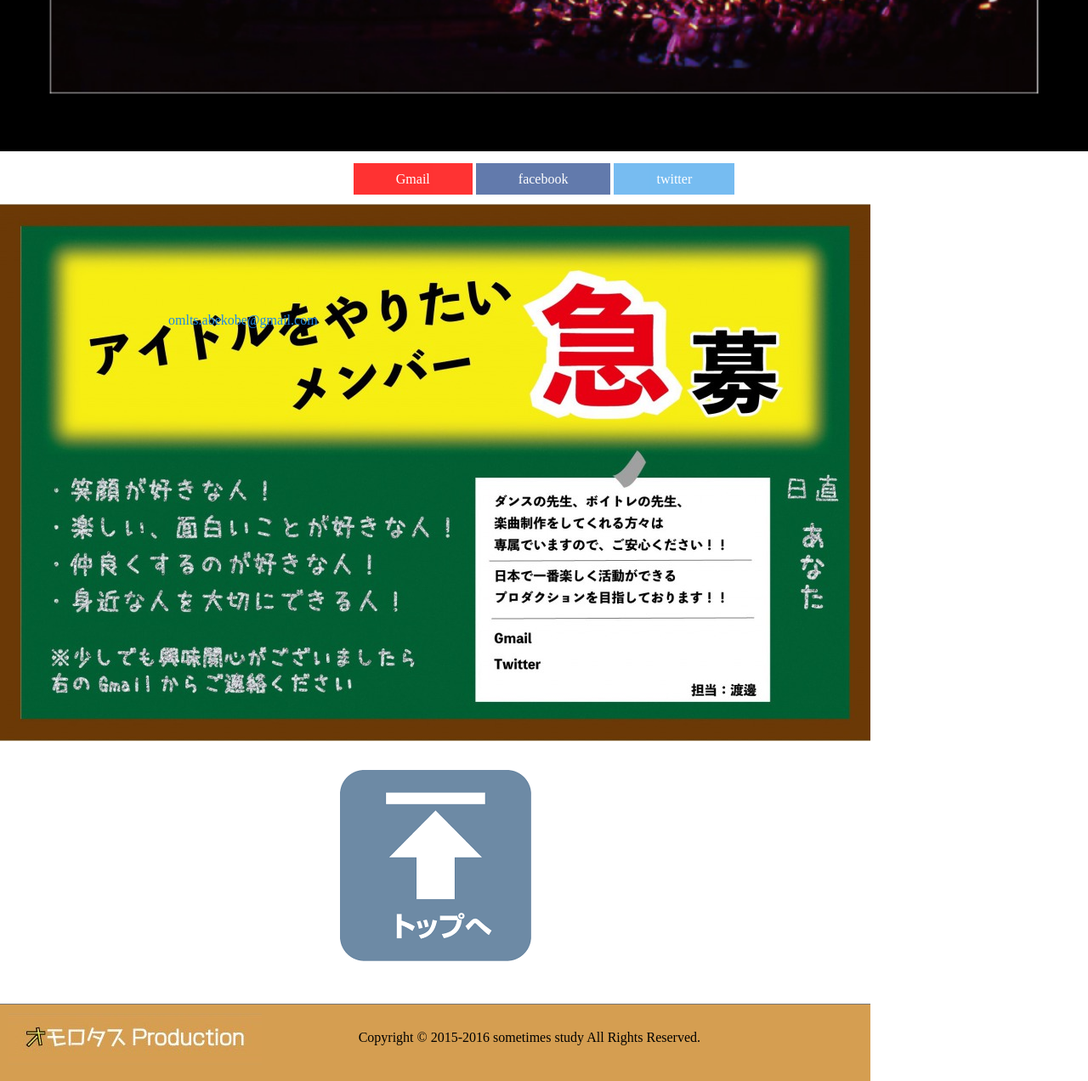
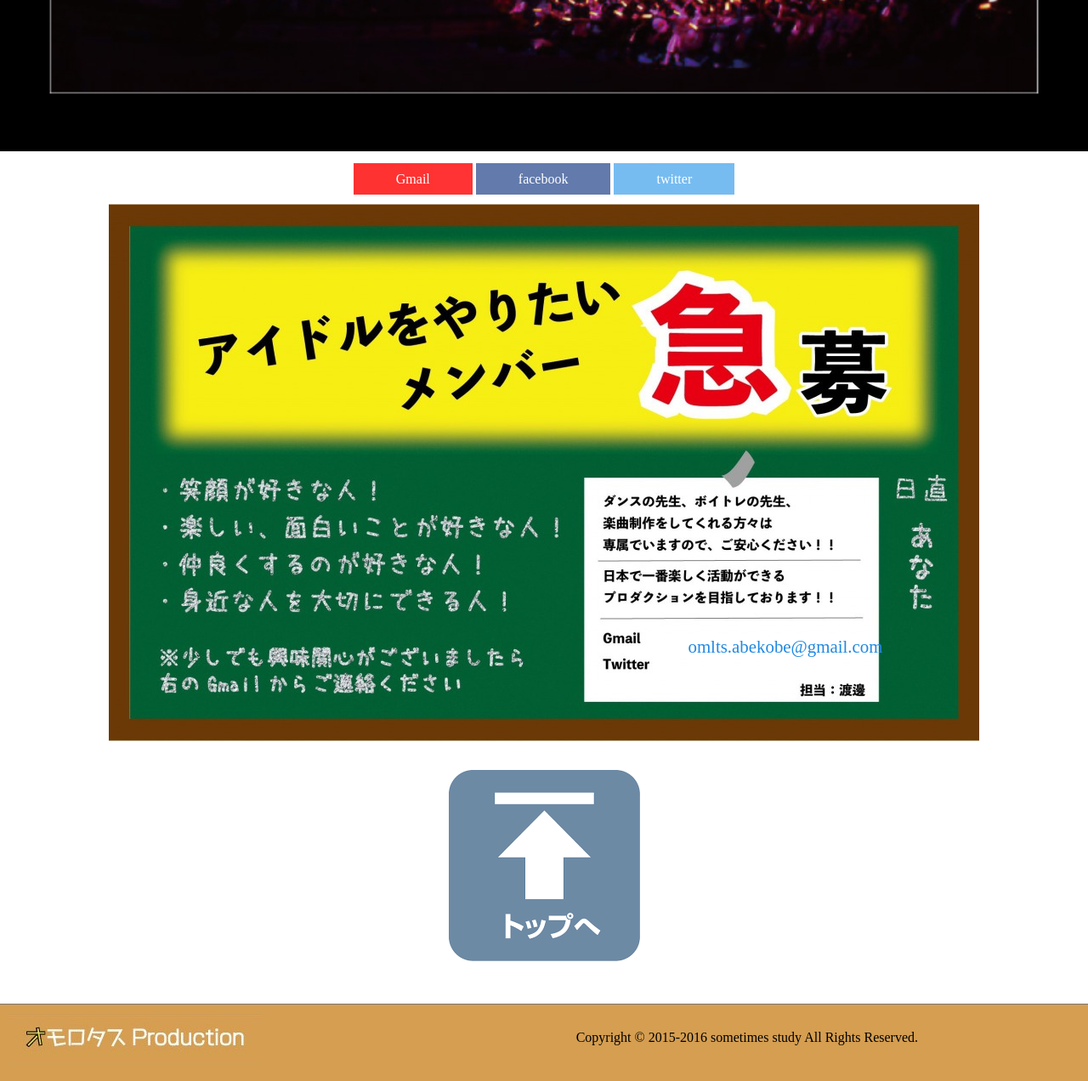
Before and after one commit to yuhinnn/front_omlts, a PHP site: page / in a window 1280 px wide. Shown: the part 713-1985 px from the top of the page at 85% size. Run offline with PHP 8.4, Linux system fonts and the light colour scheme.

Commit message:
fix gmail

```diff
--- a/index.php
+++ b/index.php
@@ -1,7 +1,12 @@
+
 <!DOCTYPE html>
 <html lang="ja">
 <head>
   <title>オモロタス</title>
+ <meta name="keywords" content="オモロタス,オモロタスproduction,オモロタスプロダクション,omltsproduction,omlts,omorotasu,おもろたす,
+あべこべ共和国,あべこべ,abekobe,あべこべリパブリック">
+ <meta name="description" content="オモロタスは、アドルをプロデュースします。オモロタスは楽しいアイドルを世界に発信します。あべこべ共和国はオモロタスが
+　プロデュースする後人組です。オモロタスはomltsとかきます。オモロタスはアイドルを募集しています！">
   <style type="text/css">
 body{
   margin: 0;
@@ -10,19 +15,18 @@ body{
  position:relative;
  margin:0;
  padding:0;
- width:1024px;
- height:632px;
+ width:100%;
  text-align:center;
 }
 .absolute {
     position: absolute;
-    bottom:486px;
-    left:198px;
+    bottom: 2130px;
+    width:100%;
     text-align:center;
+    font-size:290%;
     margin:0;
     padding:0;
 }
-
 .smooth1{
     position: absolute;
     bottom: 4890px;
@@ -50,6 +54,30 @@ body{
     margin-left:auto;
     padding-top:30px;
 }
+.twitter1{
+    font-size:45%;
+    position: absolute;
+    top:1660px;
+    margin-left:424px;
+}
+.twitter2{
+    width:5%;
+    position: absolute;
+    top:1000px;
+    margin-left:370px;
+}
+.twitter3{
+    width:5%;
+    position: absolute;
+    top:1200px;
+    margin-left:620px;
+}
+.twitter4{
+    width:5%;
+    position: absolute;
+    top:1630px;
+    margin-left:300px;
+}
 .about{
     position:absolute;
     right: 200px;
@@ -75,9 +103,12 @@ height:2800px;
 
 }
 
+/*
 .main{
- position:relative;
-}
+  background-image:url(img/main.jpg);
+  background-position:center;
+  background-repeat:no-repeat;
+}*/
 
 /*
 .main{
@@ -405,7 +436,6 @@ footer{
   </style>
 </head>
 <body>
-
   <header>
     <div class="head-container">
     <div class="header-left">
@@ -413,14 +443,15 @@ footer{
     </div>
     <div class="header-right">
     <ul>
-     <a href="index2.php"><li><font size="5">About</font></li></a>
-     <a href="index3.php"><li><font size="5">Produce</font></li></a>
+     <a href="#smoothplay1"><li><font size="5">About</font></li></a>
+     <a href="#smoothplay2"><li><font size="5">Produce</font></li></a>
      <a href="mailto:omlts.abekobe@gmail.com?subject=件名&amp;bodyi=本文"><li><font size="5">Contact</font></li></a>
-     <a href="index4.php"><li><font size="5">Member</font></li></a>
+     <a href="#smoothplay4"><li><font size="5">Member</font></li></a>
    </ul>
     </div>
     </div>
   </header>
+
 
 <img class="aidl" src="img/aidl.jpg">
   <div class="top-container">
@@ -432,6 +463,10 @@ footer{
    <div class="relative">
     <img class="main" src="img/s_bosyu.jpg">
     <p class="absolute gmail">
+    <a class="twitter1">omlts.abekobe@gmail.com</a>
+    <a href="http://twitter.com/m_hiroshi_omlts"></a>
+    <a href="http://twitter.com/birobirokun"></a>
+    <a href="http://twitter.com/Nonchan_tmby"></a>
     <a href="mailto:omlts.abekobe@gmail.com?subject=件名&amp;bodyi=本文">omlts.abekobe@gmail.com</a>
     </p>
     <p id="smoothplay1" class="smooth1">.</p>
@@ -442,6 +477,33 @@ footer{
     <p id="smoothplay1" class="about absolute">a</p>
     <p id="smoothplay2" class="produce absolute">b</p>
 　</div>
+<h1>オモロタス<h1>
+<h1>オモロタス<h1>
+<h1>オモロタス<h1>
+<h1>オモロタス<h1>
+<h1>オモロタス<h1>
+<h1>オモロタス<h1>
+<h1>オモロタス<h1>
+<h1>omlts<h1>
+<h1>omlts<h1>
+<h1>omlts<h1>
+<h1>omlts<h1>
+<h1>omlts<h1>
+<h1>omlts<h1>
+<h1>omlts<h1>
+<h1>omlts<h1>
+<h1>omlts<h1>
+<h1>omlts<h1>
+<h1>omorotasu<h1>
+<h1>omorotasu<h1>
+<h1>omorotasu<h1>
+<h1>omorotasu<h1>
+<h1>omorotasu<h1>
+<h1>omorotasu<h1>
+<h1>omorotasu<h1>
+<h1>omorotasu<h1>
+<h1>omorotasu<h1>
+<h1>omorotasu<h1>
 --!>
 
     <a href="#smoothplay5"><img class="page_top" src="img/page.png"></a>
```
